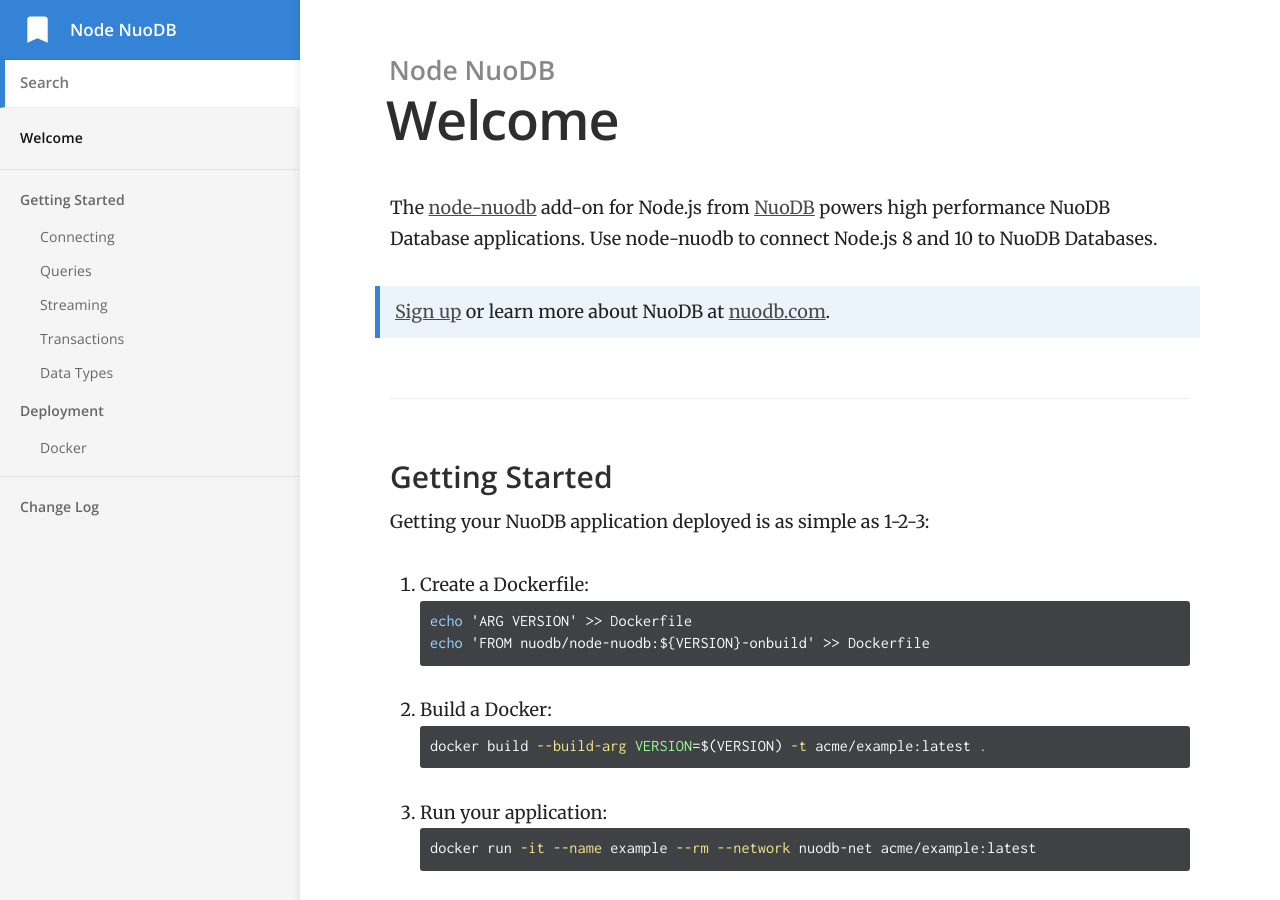
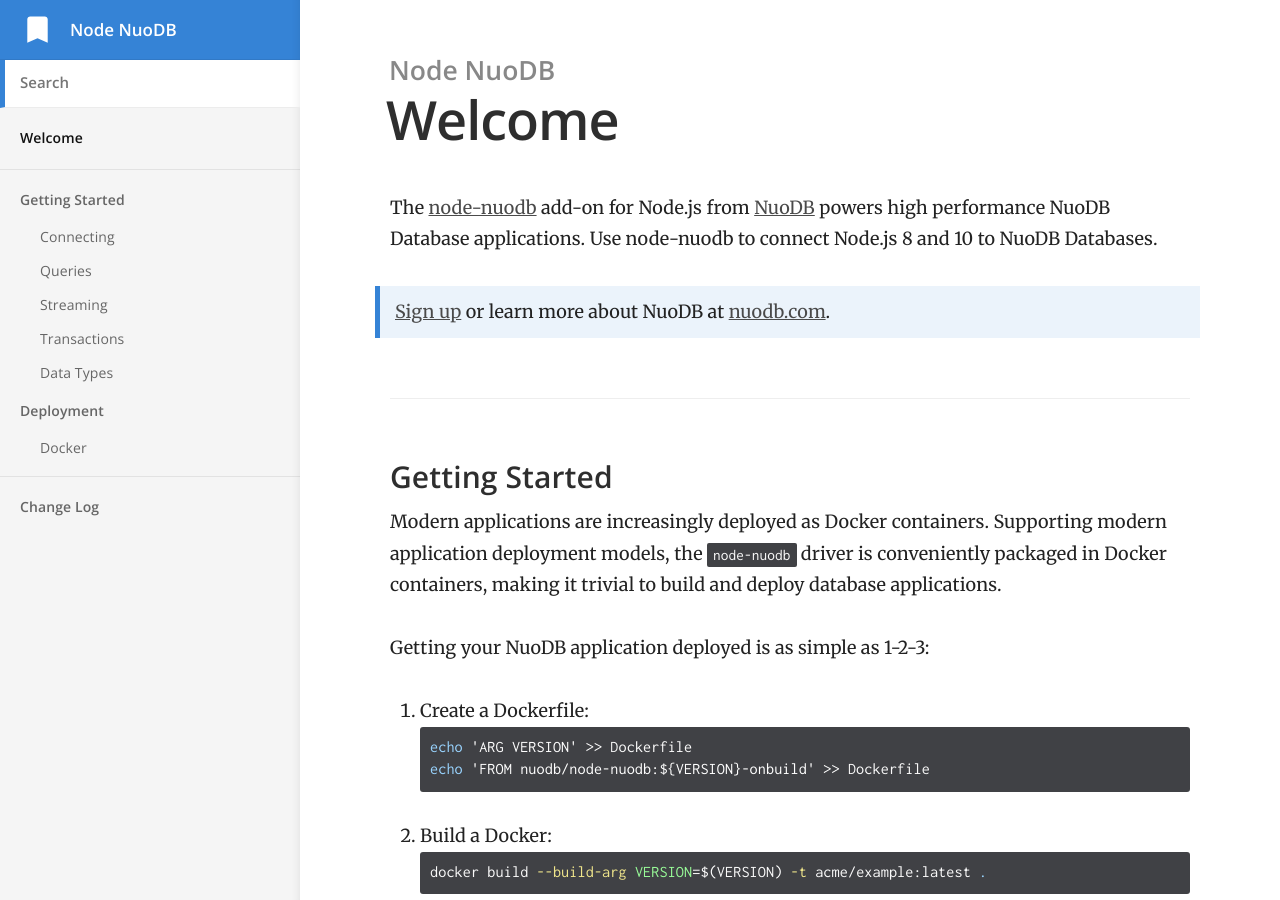
Before and after one commit to nuodb/node-nuodb, a Jekyll site: the page built from index.md, in a window 1280 px wide and 900 px high. Built offline with Jekyll 4.4.1, drawn with Linux system fonts in a browser that asks for light colours.

Commit message:
update intro

```diff
--- a/index.md
+++ b/index.md
@@ -8,6 +8,11 @@ Use node-nuodb to connect Node.js 8 and 10 to NuoDB Databases.
 > [Sign up](https://www.nuodb.com/product/evaluate-nuodb) or learn more about NuoDB at [nuodb.com][1].
 
 ### Getting Started
+
+Modern applications are increasingly deployed as Docker containers. Supporting
+modern application deployment models, the `node-nuodb` driver is conveniently
+packaged in Docker containers, making it trivial to build and deploy database
+applications.
 
 Getting your NuoDB application deployed is as simple as 1-2-3:
 
```
